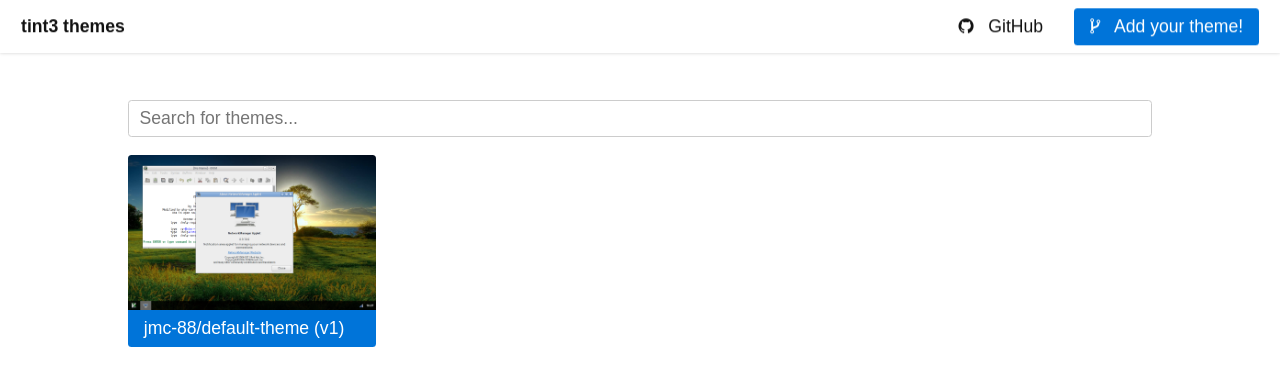
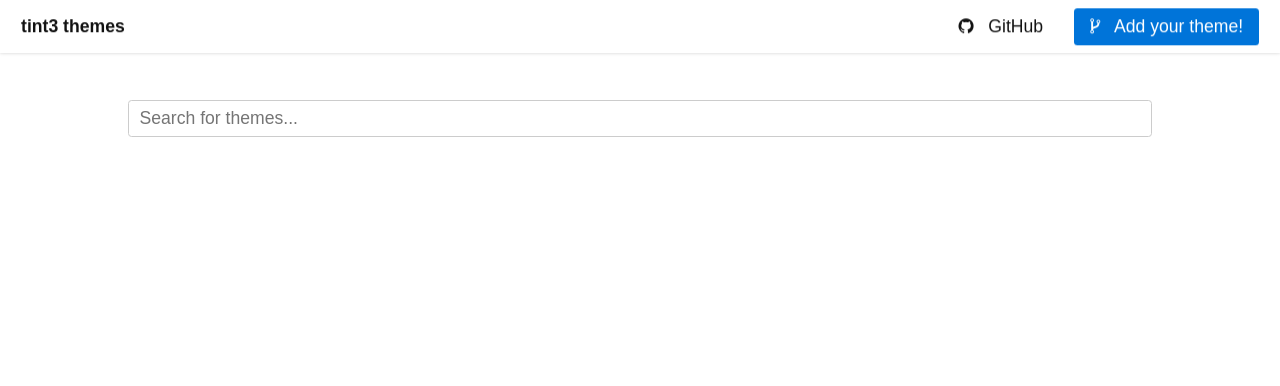
Before and after one commit to jmc-88/tint3-themes, a Jekyll site: the page built from index.md, in a window 1280 px wide. Shown: the top 386 px of the page. Built offline with Jekyll 4.4.1, drawn with Linux system fonts in a browser that asks for light colours.

Commit message:
Change JSON structure
This allows us to serve a a list of themes statically built via Jekyll on the
main page, instead of having to build it via JavaScript.

```diff
--- /dev/null
+++ b/_data/repository.json
@@ -0,0 +1 @@
+../repository.json
--- a/index.md
+++ b/index.md
@@ -4,9 +4,29 @@
 ---
 
 <input id="search" type="text" placeholder="Search for themes...">
+<noscript>
+  Note: the search box requires JavaScript to work.
+</noscript>
 
-<ul id="themes" class="flex gallery two four-500"></ul>
-
-<noscript>
-  Sorry, this website requires JavaScript to work.
-</noscript>
+<ul id="themes" class="flex gallery two four-500">
+  {% for entry in site.data.repository %}
+    {% for theme in entry.themes %}
+      {% capture entry_title %}{{ entry.author }}/{{ theme.name }} (v{{ theme.version }}){% endcapture %}
+      {% capture theme_path %}{{ site.baseurl }}/t/{{ entry.author }}/{{ theme.name }}{% endcapture %}
+      <li data-matching="true"
+          data-author="{{ entry.author }}"
+          data-theme="{{ theme.name }}"
+          data-version="{{ theme.version }}">
+        {% comment %}
+          TODO: provide fallback "no screenshot" image
+        {% endcomment %}
+        <img alt="Screenshot of {{ entry_title }}"
+             src="{{ theme_path }}/screenshot.png"
+             class="stack">
+        <a href="{{ theme_path }}/tint3rc"
+           target="tint3-theme"
+           class="stack button">{{ entry_title }}</a>
+      </li>
+    {% endfor %}
+  {% endfor %}
+</ul>
--- a/js/main.js
+++ b/js/main.js
@@ -97,30 +97,5 @@
   getJSON("/tint3-themes/repository.json", function(data) {
     console.log("Succesfully loaded repository.");
     repository = data;
-
-    Object.getOwnPropertyNames(repository).forEach(function(author) {
-      Object.getOwnPropertyNames(repository[author]).forEach(function(theme) {
-        var themeVersion = repository[author][theme];
-        var themeTitle = author + "/" + theme + " (v" + themeVersion + ")";
-        var img = document.createElement("img");
-        img.alt = "Screenshot of " + themeTitle;
-        img.src = baseURL + "/t/" + author + "/" + theme + "/screenshot.png";
-        img.classList.add("stack");
-        var a = document.createElement("a");
-        a.href = baseURL + "/t/" + author + "/" + theme + "/tint3rc";
-        a.target = "tint3-theme";
-        a.innerHTML = themeTitle;
-        a.classList.add("stack");
-        a.classList.add("button");
-        var li = document.createElement("li");
-        li.dataset.matching = true;
-        li.dataset.author = author;
-        li.dataset.theme = theme;
-        li.dataset.version = themeVersion;
-        li.appendChild(img);
-        li.appendChild(a);
-        themeList.appendChild(li);
-      });
-    });
   });
 })();
--- a/repository.json
+++ b/repository.json
@@ -1,5 +1,7 @@
-{
-  "jmc-88": {
-    "default-theme": 1
-  }
-}
+[{
+  "author": "jmc-88",
+  "themes": [{
+    "name": "default-theme",
+    "version": 1
+  }]
+}]
```
Also changed, not shown: README.md.
